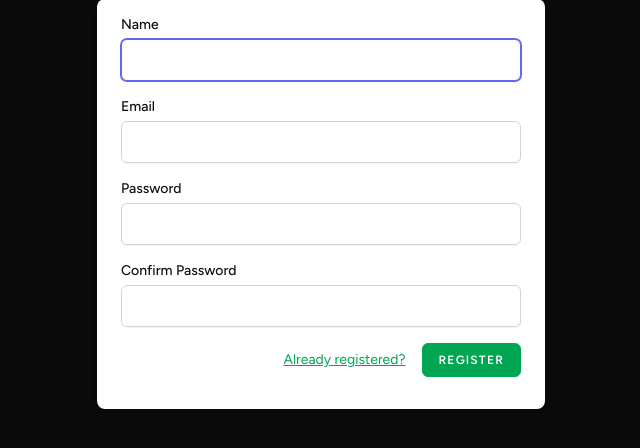
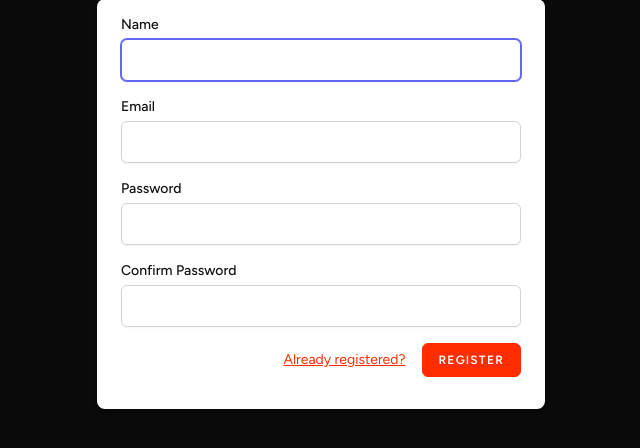
Before and after one commit to julianhurtado746-rgb/gimnasio, a Laravel app: page /register in a window 1280 px wide. Shown: the part 238-686 px from the top of the page, without its empty margins (319-959 px from the left). Run offline with Laravel 12, Linux system fonts and the light colour scheme; style sheets or scripts are compiled from the project's sources.

Commit message:
Update register.blade.php

```diff
--- a/resources/views/auth/register.blade.php
+++ b/resources/views/auth/register.blade.php
@@ -1,13 +1,11 @@
 <style>
     body, .min-h-screen { background-color: #0a0a0a !important; }
-    /* Cuadro blanco lo dejamos igual para que se lea bien */
-    /* Botón REGISTER en verde Kawasaki */
     button, .btn, [type="submit"] {
-        background-color: #00a651 !important;
-        border-color: #00a651 !important;
+        background-color: #ff2d00 !important;
+        border-color: #ff2d00 !important;
         color: white !important;
     }
-    a { color: #00a651 !important; }
+    a { color: #ff2d00 !important; }
     label { color: #111111 !important; }
 </style>
 <x-guest-layout>
```
